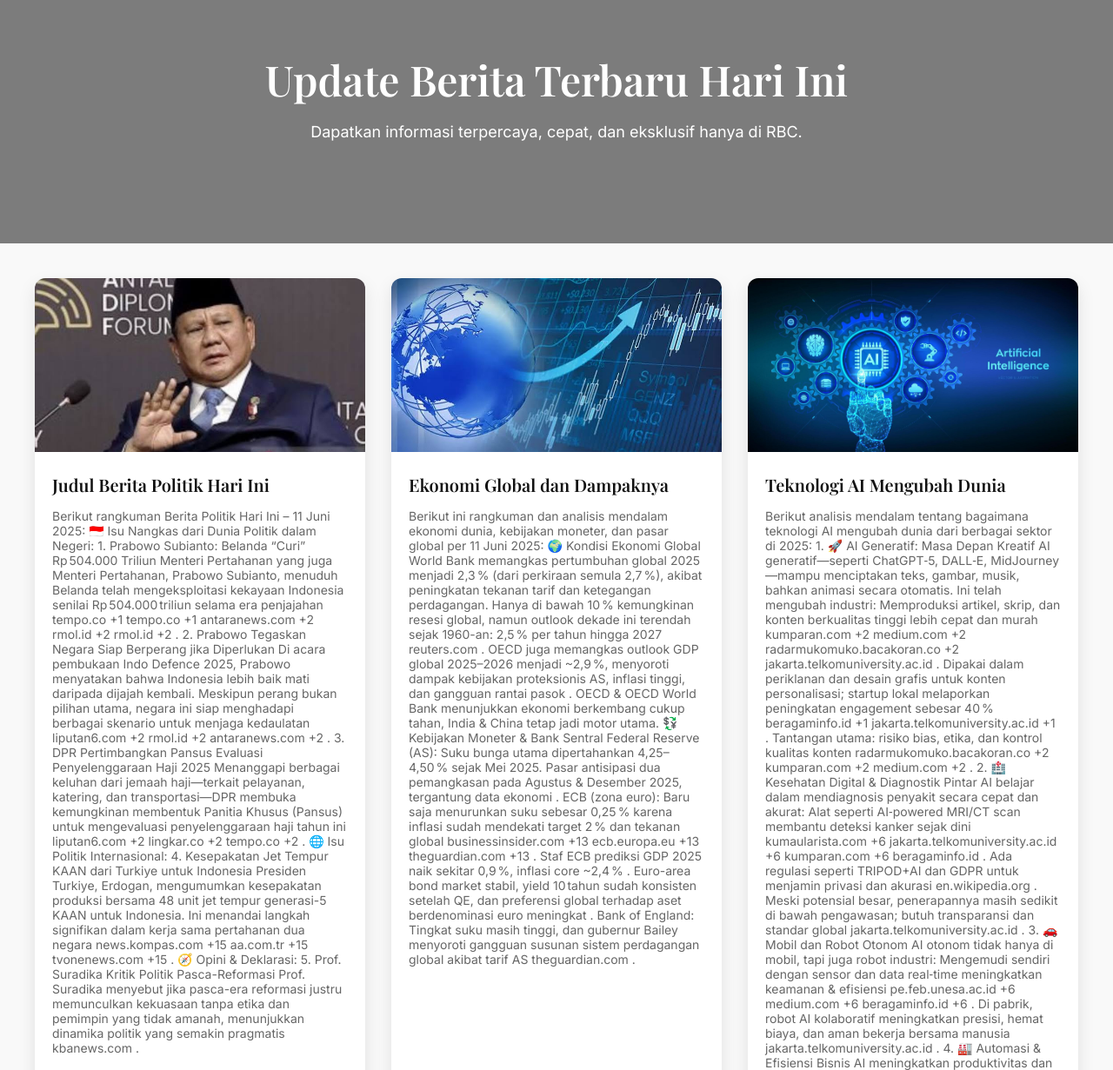
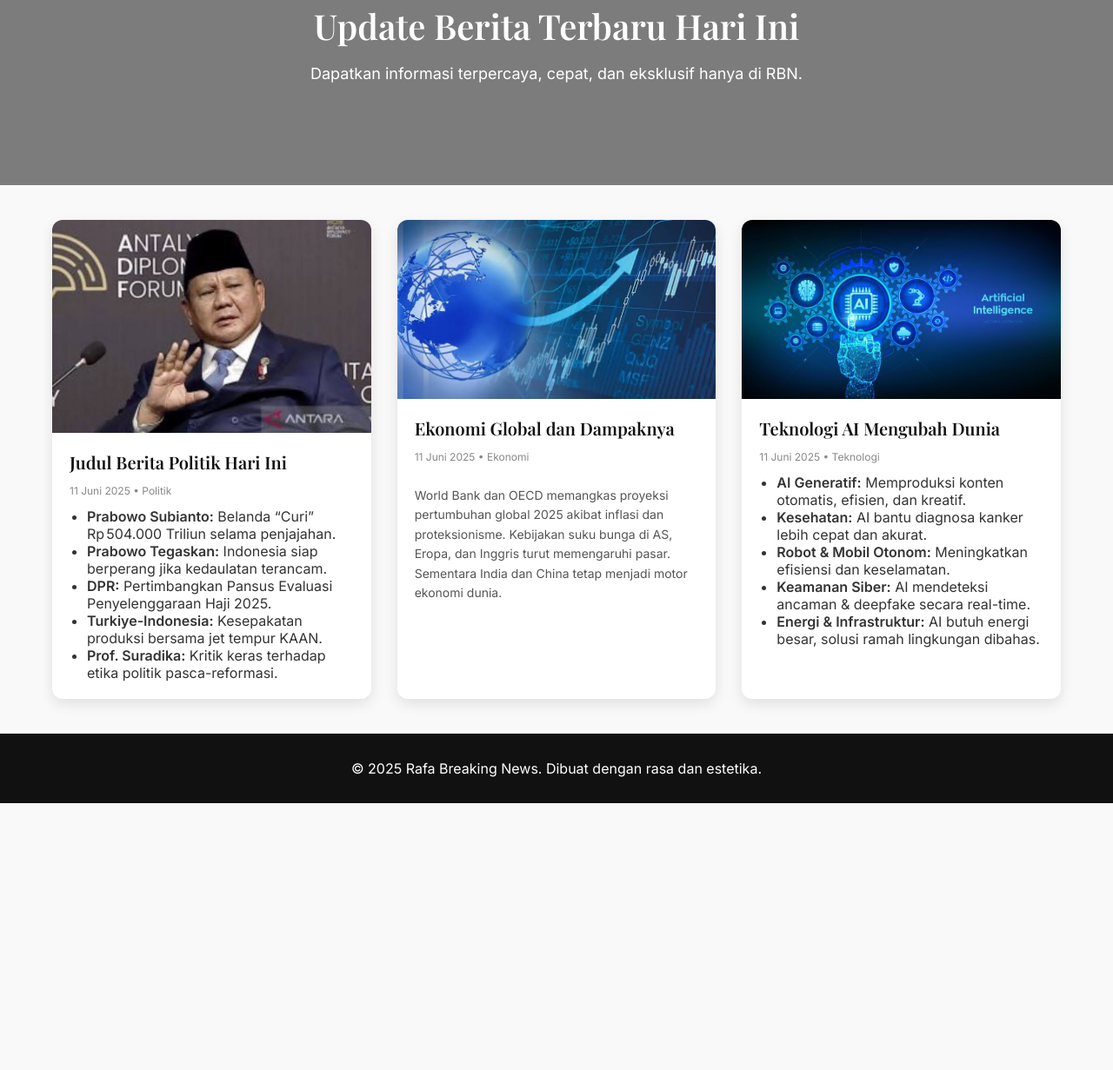
Before and after one commit to MuhammadZaidanRafa/NEWS, a plain HTML site: page index.html in a window 1280 px wide. Shown: the part 207-1438 px from the top of the page at 87% size. After the commit the page ends 1131 px from the top, so only its background shows below. Drawn offline with nearby package versions, Linux system fonts and the light colour scheme.

Commit message:
Update index.html

```diff
--- a/index.html
+++ b/index.html
@@ -3,7 +3,7 @@
 <head>
   <meta charset="UTF-8" />
   <meta name="viewport" content="width=device-width, initial-scale=1.0"/>
-  <title>Rafa Braking News</title>
+  <title>Rafa Breaking News</title>
   <link rel="preconnect" href="https://fonts.googleapis.com" />
   <link href="https://fonts.googleapis.com/css2?family=Playfair+Display:wght@600&family=Inter:wght@400;600&display=swap" rel="stylesheet"/>
   <style>
@@ -12,6 +12,10 @@
       --accent: #c29d5b;
       --background: #f9f9f9;
       --text: #333;
+    }
+
+    * {
+      box-sizing: border-box;
     }
 
     body {
@@ -23,21 +27,29 @@
 
     header {
       background-color: var(--primary);
-      padding: 20px 40px;
+      padding: 20px;
       color: white;
       display: flex;
+      flex-wrap: wrap;
       justify-content: space-between;
       align-items: center;
     }
 
     header h1 {
       font-family: 'Playfair Display', serif;
-      font-size: 32px;
+      font-size: 28px;
       color: var(--accent);
+      margin: 0;
+    }
+
+    nav {
+      display: flex;
+      flex-wrap: wrap;
+      gap: 15px;
+      margin-top: 10px;
     }
 
     nav a {
-      margin-left: 20px;
       text-decoration: none;
       color: white;
       font-weight: 600;
@@ -69,7 +81,7 @@
     }
 
     .hero h2 {
-      font-size: 48px;
+      font-size: 40px;
       font-family: 'Playfair Display', serif;
       margin-bottom: 10px;
     }
@@ -80,9 +92,9 @@
 
     .articles {
       display: grid;
-      grid-template-columns: repeat(auto-fit, minmax(300px, 1fr));
+      grid-template-columns: repeat(auto-fit, minmax(280px, 1fr));
       gap: 30px;
-      padding: 40px;
+      padding: 40px 20px;
       max-width: 1200px;
       margin: auto;
     }
@@ -90,9 +102,11 @@
     .article {
       background: white;
       border-radius: 12px;
-      box-shadow: 0 8px 20px rgba(0, 0, 0, 0.1);
+      box-shadow: 0 6px 16px rgba(0, 0, 0, 0.1);
       overflow: hidden;
       transition: transform 0.3s;
+      display: flex;
+      flex-direction: column;
     }
 
     .article:hover {
@@ -101,24 +115,38 @@
 
     .article img {
       width: 100%;
-      height: 200px;
+      height: auto;
       object-fit: cover;
     }
 
     .article-content {
       padding: 20px;
+      display: flex;
+      flex-direction: column;
+      gap: 12px;
     }
 
     .article-content h3 {
-      margin: 0 0 10px;
       font-size: 20px;
       font-family: 'Playfair Display', serif;
       color: var(--primary);
+      margin: 0;
+    }
+
+    .article-content small {
+      font-size: 12px;
+      color: #888;
+    }
+
+    .article-content ul {
+      padding-left: 20px;
+      margin: 0;
     }
 
     .article-content p {
       font-size: 14px;
-      color: #666;
+      color: #555;
+      line-height: 1.6;
     }
 
     footer {
@@ -126,12 +154,20 @@
       color: white;
       padding: 30px;
       text-align: center;
-      margin-top: 40px;
     }
 
     @media (max-width: 600px) {
       .hero h2 {
-        font-size: 32px;
+        font-size: 28px;
+      }
+
+      nav {
+        justify-content: center;
+      }
+
+      header {
+        flex-direction: column;
+        align-items: flex-start;
       }
     }
   </style>
@@ -139,7 +175,7 @@
 <body>
 
   <header>
-    <h1>Rafa Braking News</h1>
+    <h1>Rafa Breaking News</h1>
     <nav>
       <a href="#">Beranda</a>
       <a href="#">Nasional</a>
@@ -152,234 +188,55 @@
   <section class="hero">
     <div class="hero-content">
       <h2>Update Berita Terbaru Hari Ini</h2>
-      <p>Dapatkan informasi terpercaya, cepat, dan eksklusif hanya di RBC.</p>
+      <p>Dapatkan informasi terpercaya, cepat, dan eksklusif hanya di RBN.</p>
     </div>
   </section>
 
   <section class="articles">
+
     <div class="article">
       <img src="a.jpeg" alt="Berita Politik">
       <div class="article-content">
         <h3>Judul Berita Politik Hari Ini</h3>
-        <p>Berikut rangkuman Berita Politik Hari Ini – 11 Juni 2025:
-
-🇮🇩 Isu Nangkas dari Dunia Politik dalam Negeri:
-1. Prabowo Subianto: Belanda “Curi” Rp 504.000 Triliun
-Menteri Pertahanan yang juga Menteri Pertahanan, Prabowo Subianto, menuduh Belanda telah mengeksploitasi kekayaan Indonesia senilai Rp 504.000 triliun selama era penjajahan
-tempo.co
-+1
-tempo.co
-+1
-antaranews.com
-+2
-rmol.id
-+2
-rmol.id
-+2
-.
-
-2. Prabowo Tegaskan Negara Siap Berperang jika Diperlukan
-Di acara pembukaan Indo Defence 2025, Prabowo menyatakan bahwa Indonesia lebih baik mati daripada dijajah kembali. Meskipun perang bukan pilihan utama, negara ini siap menghadapi berbagai skenario untuk menjaga kedaulatan
-liputan6.com
-+2
-rmol.id
-+2
-antaranews.com
-+2
-.
-
-3. DPR Pertimbangkan Pansus Evaluasi Penyelenggaraan Haji 2025
-Menanggapi berbagai keluhan dari jemaah haji—terkait pelayanan, katering, dan transportasi—DPR membuka kemungkinan membentuk Panitia Khusus (Pansus) untuk mengevaluasi penyelenggaraan haji tahun ini
-liputan6.com
-+2
-lingkar.co
-+2
-tempo.co
-+2
-.
-
-🌐 Isu Politik Internasional:
-4. Kesepakatan Jet Tempur KAAN dari Turkiye untuk Indonesia
-Presiden Turkiye, Erdogan, mengumumkan kesepakatan produksi bersama 48 unit jet tempur generasi-5 KAAN untuk Indonesia. Ini menandai langkah signifikan dalam kerja sama pertahanan dua negara
-news.kompas.com
-+15
-aa.com.tr
-+15
-tvonenews.com
-+15
-.
-
-🧭 Opini & Deklarasi:
-5. Prof. Suradika Kritik Politik Pasca-Reformasi
-Prof. Suradika menyebut jika pasca-era reformasi justru memunculkan kekuasaan tanpa etika dan pemimpin yang tidak amanah, menunjukkan dinamika politik yang semakin pragmatis
-kbanews.com
-.</p>
+        <small>11 Juni 2025 • Politik</small>
+        <ul>
+          <li><strong>Prabowo Subianto:</strong> Belanda “Curi” Rp 504.000 Triliun selama penjajahan.</li>
+          <li><strong>Prabowo Tegaskan:</strong> Indonesia siap berperang jika kedaulatan terancam.</li>
+          <li><strong>DPR:</strong> Pertimbangkan Pansus Evaluasi Penyelenggaraan Haji 2025.</li>
+          <li><strong>Turkiye-Indonesia:</strong> Kesepakatan produksi bersama jet tempur KAAN.</li>
+          <li><strong>Prof. Suradika:</strong> Kritik keras terhadap etika politik pasca-reformasi.</li>
+        </ul>
       </div>
     </div>
+
     <div class="article">
       <img src="e.jpeg" alt="Berita Ekonomi">
       <div class="article-content">
         <h3>Ekonomi Global dan Dampaknya</h3>
-        <p>Berikut ini rangkuman dan analisis mendalam ekonomi dunia, kebijakan moneter, dan pasar global per 11 Juni 2025:
-
-🌍 Kondisi Ekonomi Global
-World Bank memangkas pertumbuhan global 2025 menjadi 2,3 % (dari perkiraan semula 2,7 %), akibat peningkatan tekanan tarif dan ketegangan perdagangan. Hanya di bawah 10 % kemungkinan resesi global, namun outlook dekade ini terendah sejak 1960-an: 2,5 % per tahun hingga 2027
-reuters.com
-.
-
-OECD juga memangkas outlook GDP global 2025–2026 menjadi ~2,9 %, menyoroti dampak kebijakan proteksionis AS, inflasi tinggi, dan gangguan rantai pasok .
-
-OECD & OECD World Bank menunjukkan ekonomi berkembang cukup tahan, India & China tetap jadi motor utama.
-
-💱 Kebijakan Moneter & Bank Sentral
-Federal Reserve (AS): Suku bunga utama dipertahankan 4,25–4,50 % sejak Mei 2025. Pasar antisipasi dua pemangkasan pada Agustus & Desember 2025, tergantung data ekonomi .
-
-ECB (zona euro):
-
-Baru saja menurunkan suku sebesar 0,25 % karena inflasi sudah mendekati target 2 % dan tekanan global
-businessinsider.com
-+13
-ecb.europa.eu
-+13
-theguardian.com
-+13
-.
-
-Staf ECB prediksi GDP 2025 naik sekitar 0,9 %, inflasi core ~2,4 % .
-
-Euro-area bond market stabil, yield 10 tahun sudah konsisten setelah QE, dan preferensi global terhadap aset berdenominasi euro meningkat .
-
-Bank of England: Tingkat suku masih tinggi, dan gubernur Bailey menyoroti gangguan susunan sistem perdagangan global akibat tarif AS
-theguardian.com
-.</p>
+        <small>11 Juni 2025 • Ekonomi</small>
+        <p>World Bank dan OECD memangkas proyeksi pertumbuhan global 2025 akibat inflasi dan proteksionisme. Kebijakan suku bunga di AS, Eropa, dan Inggris turut memengaruhi pasar. Sementara India dan China tetap menjadi motor ekonomi dunia.</p>
       </div>
     </div>
+
     <div class="article">
       <img src="p.jpg" alt="Berita Teknologi">
       <div class="article-content">
         <h3>Teknologi AI Mengubah Dunia</h3>
-        <p>Berikut analisis mendalam tentang bagaimana teknologi AI mengubah dunia dari berbagai sektor di 2025:
-
-1. 🚀 AI Generatif: Masa Depan Kreatif
-AI generatif—seperti ChatGPT‑5, DALL‑E, MidJourney—mampu menciptakan teks, gambar, musik, bahkan animasi secara otomatis. Ini telah mengubah industri:
-
-Memproduksi artikel, skrip, dan konten berkualitas tinggi lebih cepat dan murah
-kumparan.com
-+2
-medium.com
-+2
-radarmukomuko.bacakoran.co
-+2
-jakarta.telkomuniversity.ac.id
-.
-
-Dipakai dalam periklanan dan desain grafis untuk konten personalisasi; startup lokal melaporkan peningkatan engagement sebesar 40 %
-beragaminfo.id
-+1
-jakarta.telkomuniversity.ac.id
-+1
-.
-
-Tantangan utama: risiko bias, etika, dan kontrol kualitas konten
-radarmukomuko.bacakoran.co
-+2
-kumparan.com
-+2
-medium.com
-+2
-.
-
-2. 🏥 Kesehatan Digital & Diagnostik Pintar
-AI belajar dalam mendiagnosis penyakit secara cepat dan akurat:
-
-Alat seperti AI‑powered MRI/CT scan membantu deteksi kanker sejak dini
-kumaularista.com
-+6
-jakarta.telkomuniversity.ac.id
-+6
-kumparan.com
-+6
-beragaminfo.id
-.
-
-Ada regulasi seperti TRIPOD+AI dan GDPR untuk menjamin privasi dan akurasi
-en.wikipedia.org
-.
-
-Meski potensial besar, penerapannya masih sedikit di bawah pengawasan; butuh transparansi dan standar global
-jakarta.telkomuniversity.ac.id
-.
-
-3. 🚗 Mobil dan Robot Otonom
-AI otonom tidak hanya di mobil, tapi juga robot industri:
-
-Mengemudi sendiri dengan sensor dan data real‑time meningkatkan keamanan & efisiensi
-pe.feb.unesa.ac.id
-+6
-medium.com
-+6
-beragaminfo.id
-+6
-.
-
-Di pabrik, robot AI kolaboratif meningkatkan presisi, hemat biaya, dan aman bekerja bersama manusia
-jakarta.telkomuniversity.ac.id
-.
-
-4. 🏭 Automasi & Efisiensi Bisnis
-AI meningkatkan produktivitas dan inovasi:
-
-Chatbot 24/7, analitik big data, dan sistem cerdas telah merombak operasional perusahaan
-en.wikipedia.org
-+2
-medium.com
-+2
-jakarta.telkomuniversity.ac.id
-+2
-.
-
-Pelaku industri kini fokus ulang ke tugas kreatif dan strategis—manusia menjadi pengawas AI .
-
-5. 🛡️ Keamanan Siber dan Etika AI
-AI digunakan juga untuk menjaga privasi dan keamanan:
-
-Mendeteksi ancaman siber dan pola anomali secara real‑time
-beragaminfo.id
-+1
-radarmukomuko.bacakoran.co
-+1
-.
-
-Namun deepfake dan penyalahgunaan AI bisa merusak kepercayaan. Whitepaper penting menggarisbawahi risiko ini
-arxiv.org
-.
-
-Regulasi dan governance global penting untuk mengatur penggunaan superintelligent AI
-kumparan.com
-+7
-thetimes.co.uk
-+7
-medium.com
-+7
-.
-
-6. 🌍 Dampak Global & Infrastruktur Energi
-AI mengubah rantai nilai global, tetapi membawa konsekuensi:
-
-Efisiensi rantai pasok & produksi meningkat, namun kesenjangan teknologi antara negara maju dan berkembang juga melebar
-jakarta.telkomuniversity.ac.id
-+1
-ft.com
-+1
-.
-
-Pusat data dan pelatihan AI memerlukan listrik besar—belum lagi jejak karbonnya. Solusi energi nuklir dan data center ramah lingkungan sedang dibahas .</p>
+        <small>11 Juni 2025 • Teknologi</small>
+        <ul>
+          <li><strong>AI Generatif:</strong> Memproduksi konten otomatis, efisien, dan kreatif.</li>
+          <li><strong>Kesehatan:</strong> AI bantu diagnosa kanker lebih cepat dan akurat.</li>
+          <li><strong>Robot & Mobil Otonom:</strong> Meningkatkan efisiensi dan keselamatan.</li>
+          <li><strong>Keamanan Siber:</strong> AI mendeteksi ancaman & deepfake secara real-time.</li>
+          <li><strong>Energi & Infrastruktur:</strong> AI butuh energi besar, solusi ramah lingkungan dibahas.</li>
+        </ul>
       </div>
     </div>
+
   </section>
 
   <footer>
-    &copy; 2025 Rafa Braking News. Dibuat dengan rasa dan estetika.
+    &copy; 2025 Rafa Breaking News. Dibuat dengan rasa dan estetika.
   </footer>
 
 </body>
```
